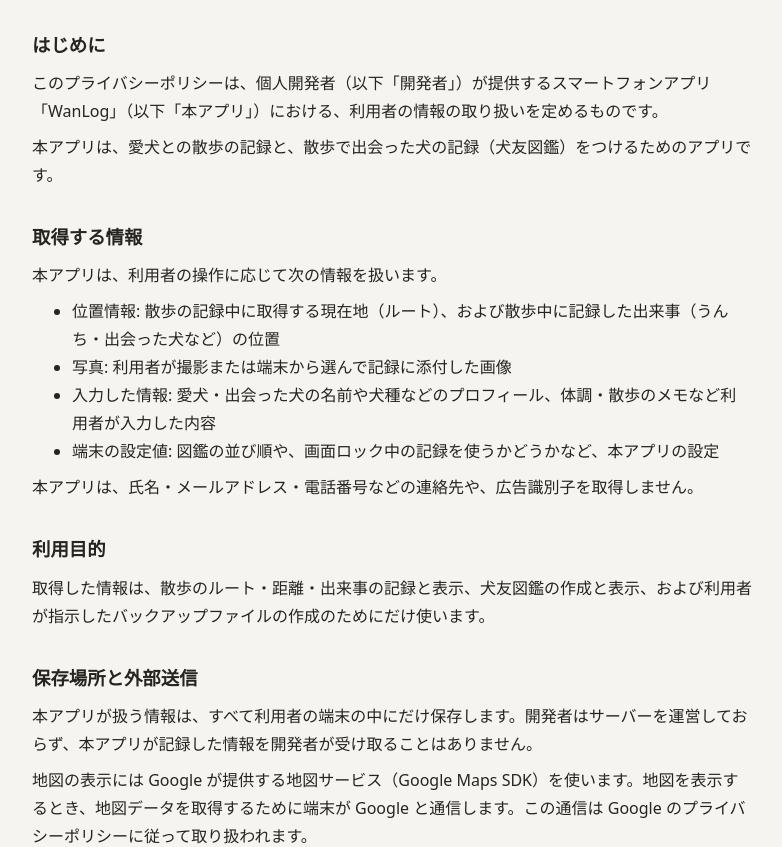
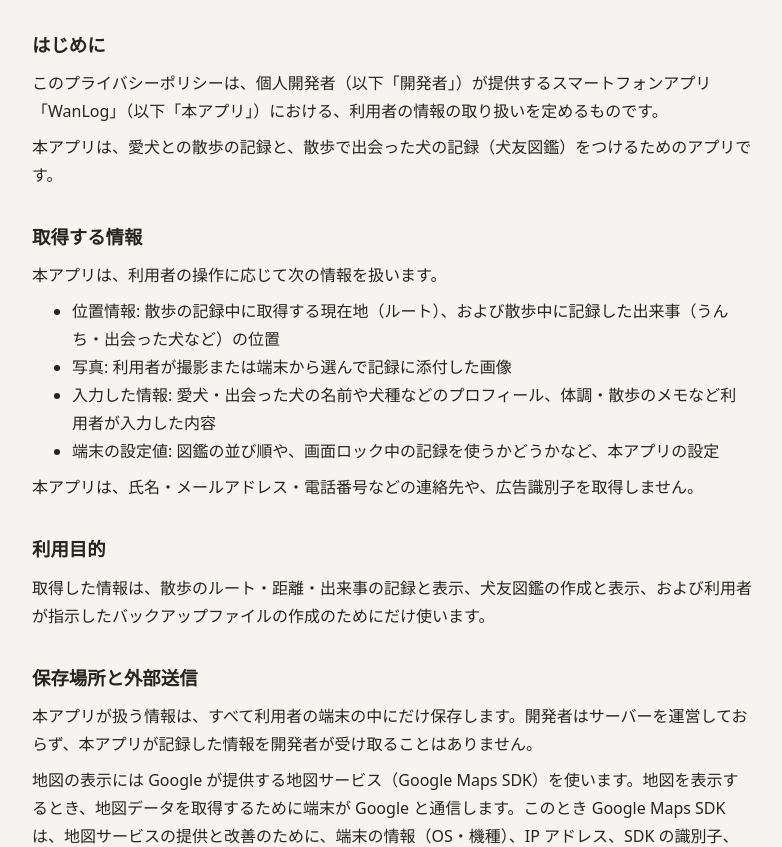
Before and after one commit to YoshinoriTanaka0125/wanlog-privacy, a plain HTML site: page index.html in a window 1280 px wide. Shown: the part 105-952 px from the top of the page, without its empty margins (248-1030 px from the left). Drawn offline with Linux system fonts and the light colour scheme.

Commit message:
update: Google Maps SDK が送信する情報を外部送信の節に追記（2026-10-04）

```diff
--- a/index.html
+++ b/index.html
@@ -40,7 +40,7 @@
   <section>
     <h2>保存場所と外部送信</h2>
     <p>本アプリが扱う情報は、すべて利用者の端末の中にだけ保存します。開発者はサーバーを運営しておらず、本アプリが記録した情報を開発者が受け取ることはありません。</p>
-    <p>地図の表示には Google が提供する地図サービス（Google Maps SDK）を使います。地図を表示するとき、地図データを取得するために端末が Google と通信します。この通信は Google のプライバシーポリシーに従って取り扱われます。</p>
+    <p>地図の表示には Google が提供する地図サービス（Google Maps SDK）を使います。地図を表示するとき、地図データを取得するために端末が Google と通信します。このとき Google Maps SDK は、地図サービスの提供と改善のために、端末の情報（OS・機種）、IP アドレス、SDK の識別子、不具合が起きたときの診断情報、地図の操作に関する情報を Google に送信します。これらは Google のプライバシーポリシーに従って取り扱われ、開発者が受け取ることはありません。</p>
     <p>位置の測定には端末の位置情報サービス（Android では Google Play 開発者サービスを含みます）を使います。その動作は端末の設定と Google のポリシーに従い、端末の設定によっては Google との通信が発生することがあります。本アプリ自身が位置情報を外部に送信することはありません。</p>
   </section>
   <section>
```
